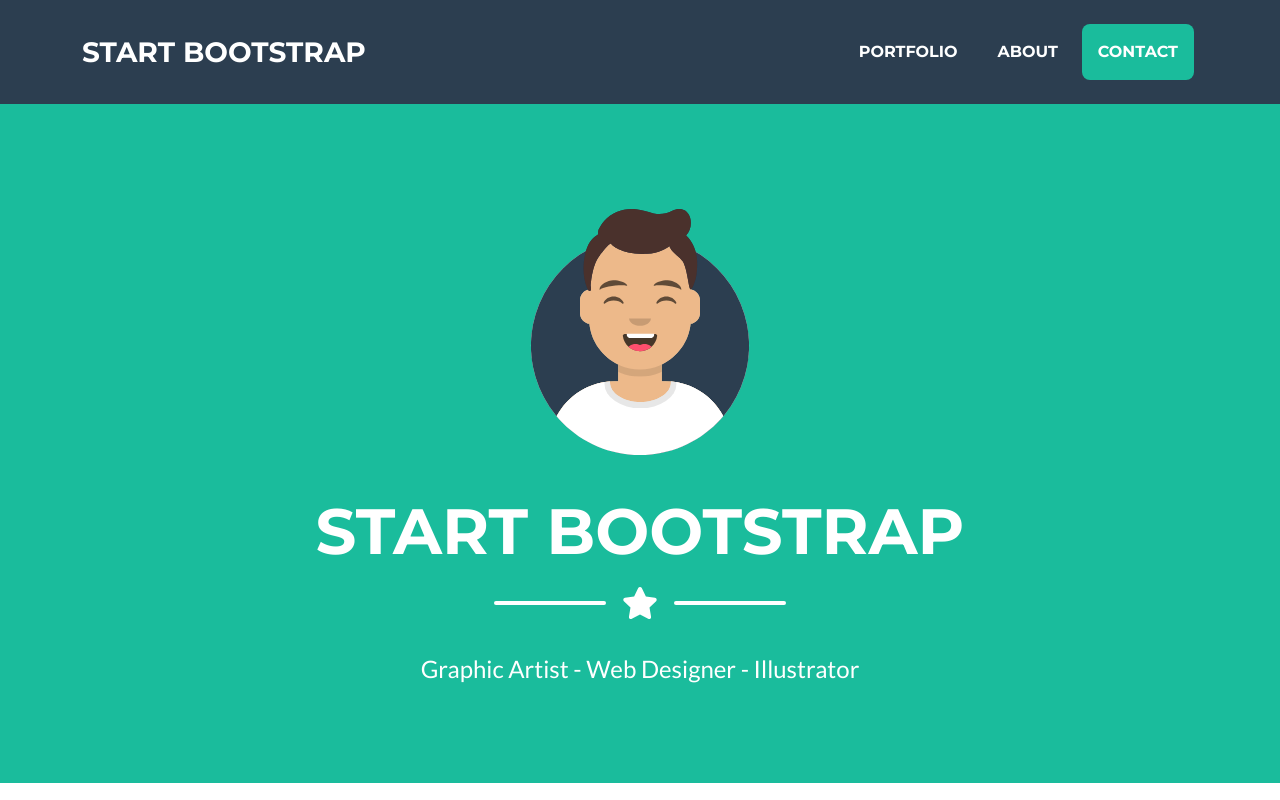
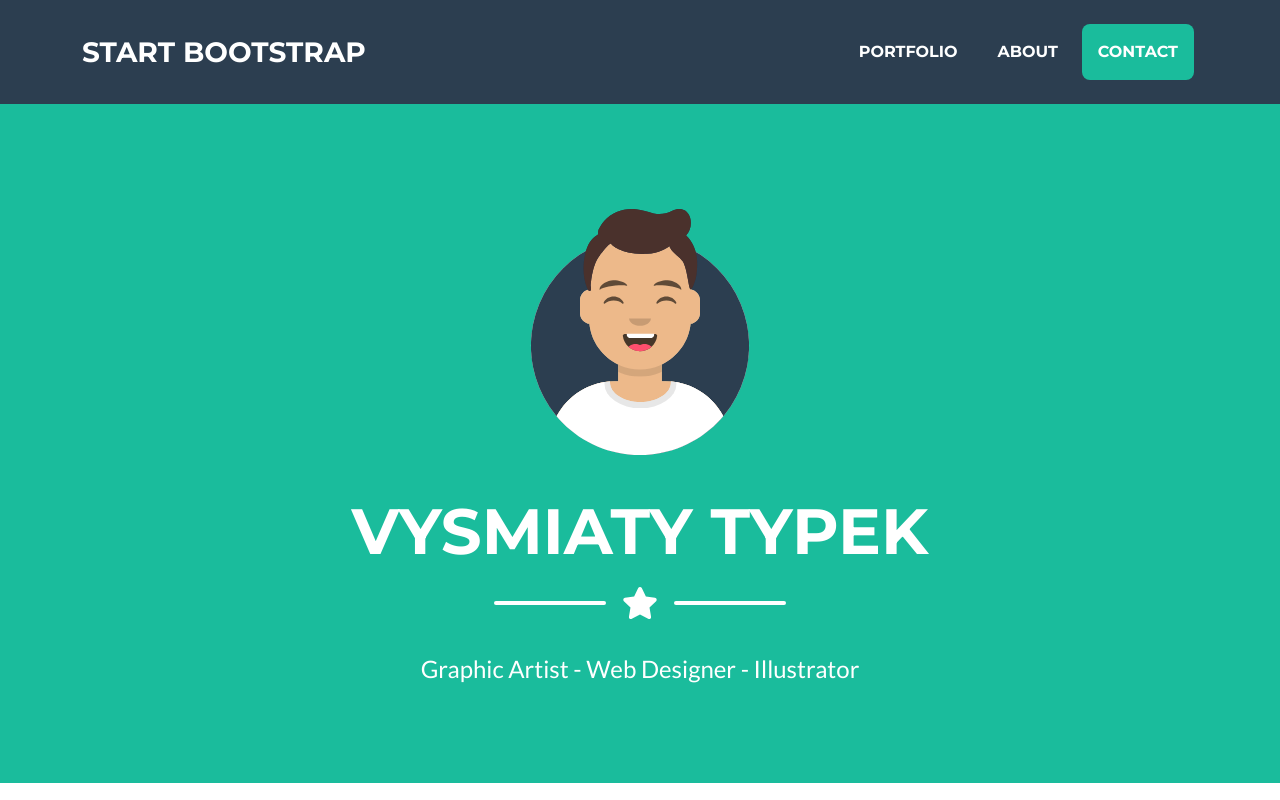
Before and after one commit to obulobul/docker-images, a plain HTML site: page homepage/startbootstrap-freelancer-gh-pages/index.html in a window 1280 px wide. Shown: the top 800 px of the page. Drawn offline with nearby package versions, Linux system fonts and the light colour scheme.

Commit message:
updated personalized info

```diff
--- a/homepage/startbootstrap-freelancer-gh-pages/index.html
+++ b/homepage/startbootstrap-freelancer-gh-pages/index.html
@@ -5,7 +5,7 @@
         <meta name="viewport" content="width=device-width, initial-scale=1, shrink-to-fit=no" />
         <meta name="description" content="" />
         <meta name="author" content="" />
-        <title>Freelancer - Start Bootstrap Theme</title>
+        <title>Moja homepage</title>
         <!-- Favicon-->
         <link rel="icon" type="image/x-icon" href="assets/favicon.ico" />
         <!-- Font Awesome icons (free version)-->
@@ -40,7 +40,7 @@
                 <!-- Masthead Avatar Image-->
                 <img class="masthead-avatar mb-5" src="assets/img/avataaars.svg" alt="..." />
                 <!-- Masthead Heading-->
-                <h1 class="masthead-heading text-uppercase mb-0">Start Bootstrap</h1>
+                <h1 class="masthead-heading text-uppercase mb-0">Vysmiaty typek</h1>
                 <!-- Icon Divider-->
                 <div class="divider-custom divider-light">
                     <div class="divider-custom-line"></div>
```
